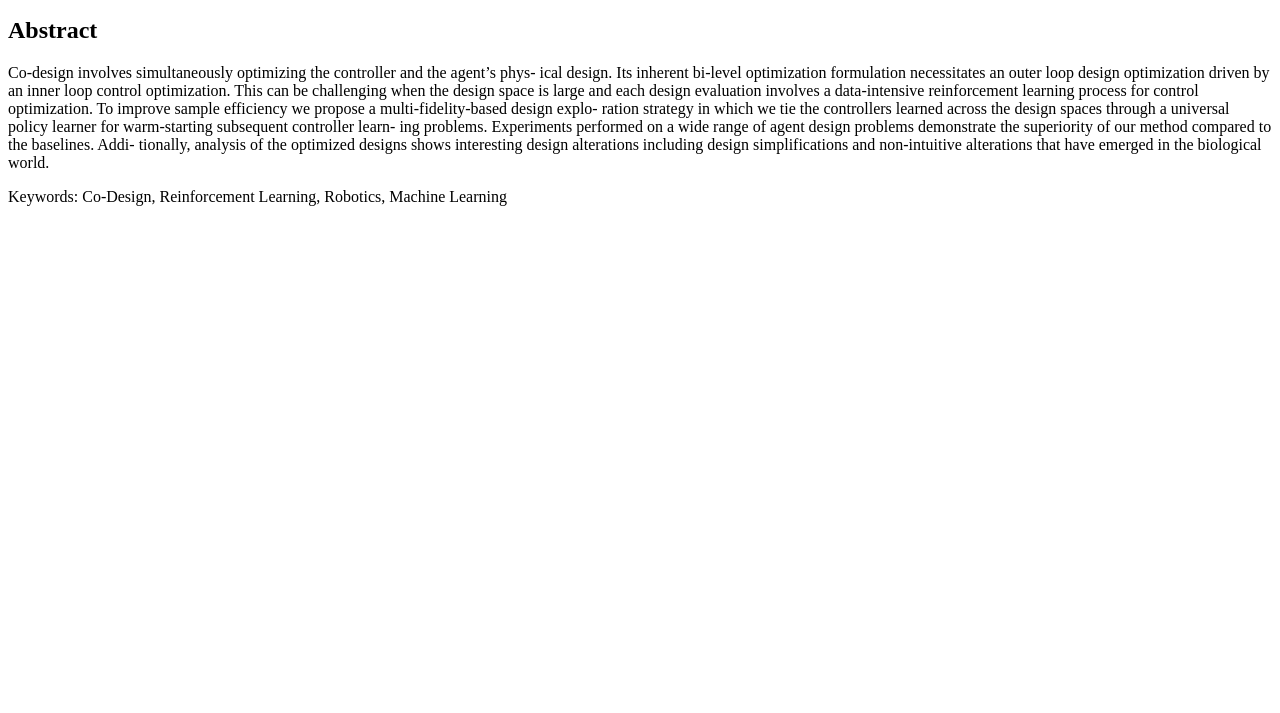
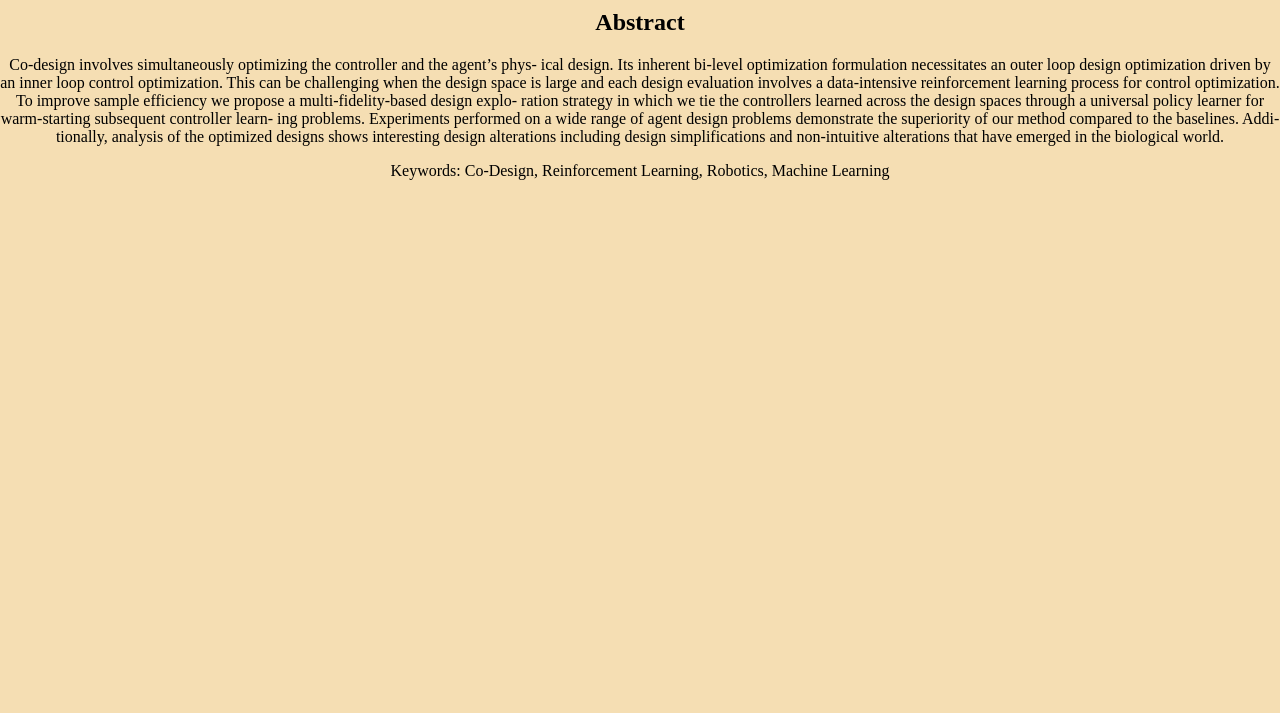
Before and after one commit to n-kish/ecode, a plain HTML site: page index.html in a window 1280 px wide. Shown: the part 87-800 px from the top of the page. Drawn offline with Linux system fonts and the light colour scheme.

Commit message:
initial styling

```diff
--- a/index.html
+++ b/index.html
@@ -4,6 +4,7 @@
     <meta http-equiv="X-UA-Compatible" content="IE=edge">
     <meta name="viewport" content="width=device-width, initial-scale=1.0">
     <title>Document</title>
+    <link rel="stylesheet" href="styles.css">
 </head>
 <body>
     <h1>ECoDE Project Description</h1>
--- /dev/null
+++ b/styles.css
@@ -0,0 +1,5 @@
+body {
+    margin: 0;
+    background: wheat;
+    text-align: center;
+}
```
